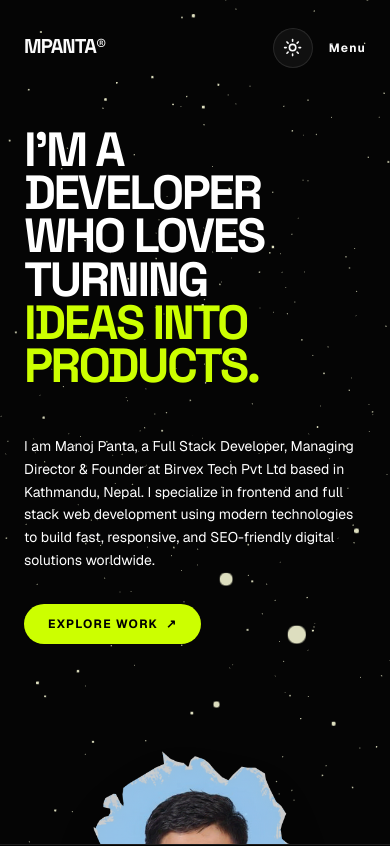
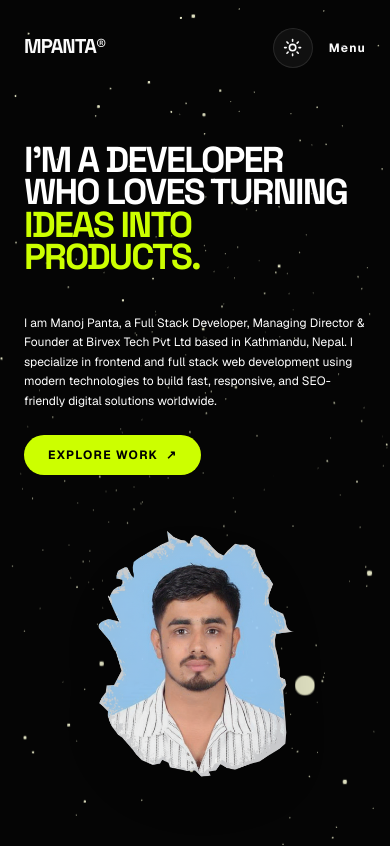
Before and after one commit to manojpanta1230/Myportfolio, a Next.js app: page / in a window 390 px wide. Shown: the top 846 px of the page. Built offline with nearby package versions, Linux system fonts and the light colour scheme; no server answers; the database is empty.

Commit message:
feat: add core portfolio layout, global styles, and UI components

```diff
--- a/src/app/(site)/layout.tsx
+++ b/src/app/(site)/layout.tsx
@@ -21,7 +21,7 @@ export default async function SiteLayout({
       disableTransitionOnChange={false}
     >
       <LenisProvider>
-        <div className="custom-cursor-container flex flex-col min-h-screen">
+        <div className="flex flex-col min-h-screen">
           <CustomCursor />
           <Preloader />
           <Navbar />
--- a/src/app/globals.css
+++ b/src/app/globals.css
@@ -40,6 +40,12 @@ body {
   -webkit-font-smoothing: antialiased;
 }
 
+/* Ensure all containers have a nice responsive gap on left and right */
+.container {
+  padding-left: max(1.5rem, 5vw) !important;
+  padding-right: max(1.5rem, 5vw) !important;
+}
+
 /* Hide scrollbar for cleaner look */
 ::-webkit-scrollbar {
   display: none;
@@ -65,14 +71,3 @@ html.lenis, html.lenis body {
 .lenis.lenis-smooth iframe {
   pointer-events: none;
 }
-
-@media (hover: hover) {
-  .custom-cursor-container,
-  .custom-cursor-container a,
-  .custom-cursor-container button,
-  .custom-cursor-container input,
-  .custom-cursor-container textarea,
-  .custom-cursor-container select {
-    cursor: none !important;
-  }
-}
--- a/src/components/CustomCursor.tsx
+++ b/src/components/CustomCursor.tsx
@@ -54,24 +54,6 @@ export default function CustomCursor() {
 
   return (
     <>
-      {/* Outer trailing ring */}
-      <motion.div
-        className="fixed top-0 left-0 z-[100] pointer-events-none rounded-full border border-accent"
-        animate={{
-          x: position.x - (isHovering ? (hoverText ? 32 : 20) : 16),
-          y: position.y - (isHovering ? (hoverText ? 32 : 20) : 16),
-          width: isHovering ? (hoverText ? 64 : 40) : 32,
-          height: isHovering ? (hoverText ? 64 : 40) : 32,
-          opacity: isHovering ? 0 : 0.5,
-        }}
-        transition={{
-          type: "spring",
-          stiffness: 400,
-          damping: 25,
-          mass: 0.2,
-        }}
-      />
-
       {/* Inner dot / Hover expanding circle */}
       <motion.div
         className="fixed top-0 left-0 z-[100] pointer-events-none flex items-center justify-center rounded-full bg-white text-black font-bold tracking-widest text-[10px] mix-blend-difference"
--- a/src/components/Hero.tsx
+++ b/src/components/Hero.tsx
@@ -82,7 +82,7 @@ export default function Hero() {
   }, []);
 
   return (
-    <section ref={containerRef} className="relative h-screen w-full flex flex-col justify-center overflow-hidden bg-background text-foreground" id="hero">
+    <section ref={containerRef} className="relative min-h-screen w-full flex flex-col justify-center overflow-hidden bg-background text-foreground py-20 md:py-0" id="hero">
       {/* 3D Background */}
       <div className="absolute inset-0 z-0">
         <Canvas camera={{ position: [0, 0, 1] }}>
@@ -91,7 +91,7 @@ export default function Hero() {
       </div>
 
       {/* Content */}
-      <div className="container mx-auto px-6 relative z-10 pointer-events-none flex flex-col md:flex-row items-center justify-between h-full pt-32 md:pt-0">
+      <div className="container mx-auto px-6 relative z-10 pointer-events-none flex flex-col md:flex-row items-center justify-between h-auto md:h-full pt-16 md:pt-0">
 
         {/* Left Side: Text */}
         <motion.div
@@ -99,12 +99,12 @@ export default function Hero() {
           variants={container}
           initial="hidden"
           animate={isReady ? "show" : "hidden"}
-          className="flex flex-col items-start gap-4 w-full lg:w-[55%] relative pointer-events-auto"
+          className="flex flex-col items-start gap-4 w-full md:w-[60%] lg:w-[55%] relative pointer-events-auto"
         >
 
           <motion.h1
             variants={item}
-            className="font-display text-5xl md:text-6xl lg:text-7xl font-bold uppercase leading-[0.9] tracking-tighter relative"
+            className="font-display text-4xl sm:text-5xl md:text-5xl lg:text-6xl xl:text-7xl font-bold uppercase leading-[0.9] tracking-tighter relative"
           >
             <span className="absolute -left-6 md:-left-12 top-6 w-3 h-3 rounded-full bg-accent hidden md:block" />
             I'm a developer <br />
@@ -114,11 +114,11 @@ export default function Hero() {
 
           <motion.div
             variants={item}
-            className="mt-8 pointer-events-auto max-w-lg"
+            className="mt-6 md:mt-8 pointer-events-auto max-w-lg"
           >
             <motion.p
               variants={item}
-              className="text-foreground/70 text-sm md:text-base leading-relaxed mb-8"
+              className="text-foreground/70 text-xs sm:text-sm md:text-base leading-relaxed mb-6 md:mb-8"
             >
               I am Manoj Panta, a Full Stack Developer, Managing Director & Founder at Birvex Tech Pvt Ltd based in Kathmandu, Nepal. I specialize in frontend and full stack web development using modern technologies to build fast, responsive, and SEO-friendly digital solutions worldwide.
             </motion.p>
@@ -135,12 +135,12 @@ export default function Hero() {
           initial={{ opacity: 0, scale: 0.8 }}
           animate={isReady ? { opacity: 1, scale: 1 } : { opacity: 0, scale: 0.8 }}
           transition={{ delay: 0.4, duration: 1, ease: [0.76, 0, 0.24, 1] }}
-          className="w-full lg:w-[45%] flex justify-center lg:justify-end mt-24 lg:mt-40 pointer-events-auto relative z-10"
+          className="w-full md:w-[40%] lg:w-[45%] flex justify-center lg:justify-end mt-12 md:mt-0 pointer-events-auto relative z-10"
         >
           <motion.div
             animate={{ y: [-15, 15, -15] }}
             transition={{ repeat: Infinity, duration: 6, ease: "easeInOut" }}
-            className="relative w-[280px] md:w-[500px] lg:w-[700px] xl:w-[800px] flex justify-center items-center"
+            className="relative w-[240px] sm:w-[280px] md:w-[350px] lg:w-[450px] xl:w-[550px] flex justify-center items-center"
             data-cursor="EXPLORE"
           >
             <img
--- a/src/components/Navbar.tsx
+++ b/src/components/Navbar.tsx
@@ -39,7 +39,7 @@ export default function Navbar() {
             initial={{ opacity: 0, y: -20 }}
             animate={{ opacity: 1, y: 0 }}
             exit={{ opacity: 0, y: -20 }}
-            className="fixed inset-0 z-50 bg-background flex flex-col items-center justify-center gap-8 md:hidden text-foreground"
+            className="fixed inset-0 z-50 bg-[#0a0a0a] text-white flex flex-col items-center justify-center gap-8 md:hidden"
           >
             <Link href="/projects" onClick={() => setIsOpen(false)} className="font-display text-4xl uppercase font-bold hover:text-accent transition-colors">Work</Link>
             <Link href="/about" onClick={() => setIsOpen(false)} className="font-display text-4xl uppercase font-bold hover:text-accent transition-colors">About</Link>
--- a/src/components/Projects.tsx
+++ b/src/components/Projects.tsx
@@ -4,8 +4,12 @@ import Image from "next/image";
 import { motion } from "framer-motion";
 
 export default function Projects({ projects }: { projects: any[] }) {
-  const featuredProjects = projects.filter(p => p.isFeatured) || projects.slice(0, 5);
-  const otherProjects = projects.filter(p => !p.isFeatured);
+  let featuredProjects = projects.filter(p => p.isFeatured);
+  if (featuredProjects.length === 0) {
+    featuredProjects = projects.slice(0, 5);
+  }
+
+  const otherProjects = projects.filter(p => !featuredProjects.some(fp => fp._id === p._id));
 
   return (
     <section className="py-32 bg-secondary text-foreground border-t border-border-subtle" id="work">
@@ -72,14 +76,14 @@ function SmallProjectCard({ project }: { project: any }) {
           {project.description}
         </p>
         <div className="flex flex-wrap gap-1 mt-auto">
-          {(typeof project.technologies === 'string' ? project.technologies.split(',') : project.technologies).slice(0, 3).map((tech: string) => (
+          {((typeof project.technologies === 'string' ? project.technologies.split(',') : project.technologies) || []).slice(0, 3).map((tech: string) => (
             <span key={tech} className="px-2 py-0.5 border border-border-subtle text-[10px] text-foreground/50">
               {tech.trim()}
             </span>
           ))}
-          {(typeof project.technologies === 'string' ? project.technologies.split(',') : project.technologies).length > 3 && (
+          {((typeof project.technologies === 'string' ? project.technologies.split(',') : project.technologies) || []).length > 3 && (
             <span className="px-2 py-0.5 border border-border-subtle text-[10px] text-foreground/50">
-              +{(typeof project.technologies === 'string' ? project.technologies.split(',') : project.technologies).length - 3}
+              +{((typeof project.technologies === 'string' ? project.technologies.split(',') : project.technologies) || []).length - 3}
             </span>
           )}
         </div>
@@ -134,7 +138,7 @@ function ProjectCard({ project, index }: { project: any, index: number }) {
         </p>
 
         <div className={`flex flex-wrap gap-2 mb-8 ${index % 2 !== 0 ? 'justify-end' : ''}`}>
-          {(typeof project.technologies === 'string' ? project.technologies.split(',') : project.technologies).map((tech: string) => (
+          {((typeof project.technologies === 'string' ? project.technologies.split(',') : project.technologies) || []).map((tech: string) => (
             <span key={tech} className="px-3 py-1 border border-border-subtle text-xs text-foreground/50">
               {tech.trim()}
             </span>
```
Also changed, not shown: 1 other file (tests, documents, lock files or other folders).
